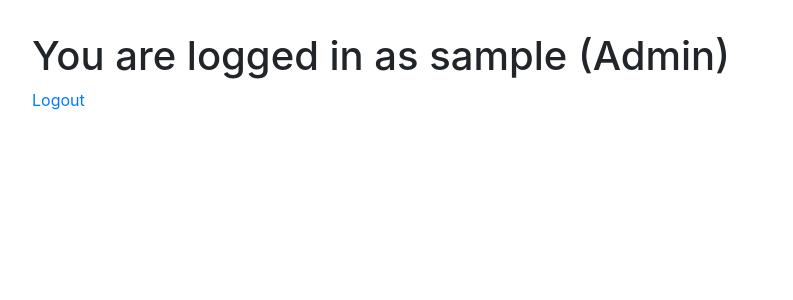
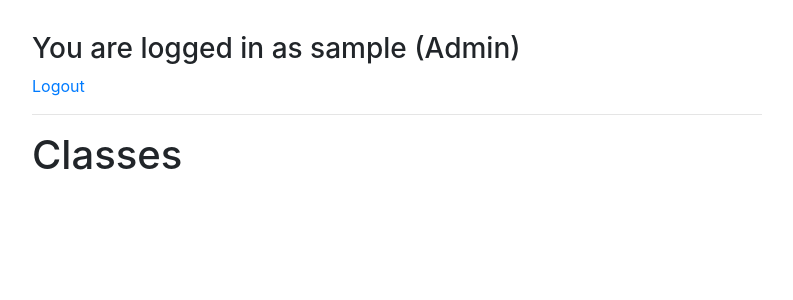
Before and after one commit to LegenDarius116/pacespace, a Django app: page /dashboard/ in a window 1280 px wide. Shown: the top 300 px of the page, without its empty margins (243-1036 px from the left). Run offline with Django 3.2, Linux system fonts and the light colour scheme; the visitor is signed in with stand-in values (Sample User, id 1); data that the repository does not hold is empty; some libraries are stand-ins or nearby versions.

Commit message:
added class list to dashboard

```diff
--- a/dashboard/templates/dashboard/index.html
+++ b/dashboard/templates/dashboard/index.html
@@ -19,8 +19,15 @@
     <div class="container">
         <div class="row justify-content-center">
             <div class="col-8">
-                <h1>You are logged in as {{ user_name }} ({{ user_type }})</h1>
+                <h3>You are logged in as {{ user_name }} ({{ user_type }})</h3>
                 <a href="/logout">Logout</a>
+                <hr>
+                <h1>Classes</h1>
+                <ul class="list-group">
+                    {% for class in classes %}
+                    <li class="list-group-item">{{ class }}</li>
+                    {% endfor %}
+                </ul>
             </div>
         </div>
     </div>
--- a/dashboard/views.py
+++ b/dashboard/views.py
@@ -9,6 +9,7 @@ def dashboard(request):
     For now, dashboard only shows user name and user type.
     TODO: dashboard will list classes that the user is associated with.
     """
+    # get user type
     if request.user.is_student:
         user_type = "Student"
     elif request.user.is_teacher:
@@ -19,6 +20,7 @@ def dashboard(request):
     context = {
         'user_name': request.user.username,
         'user_type': user_type,
+        'classes': request.user.school_classes.all(),
     }
 
     return render(request, 'dashboard/index.html', context=context)
```
